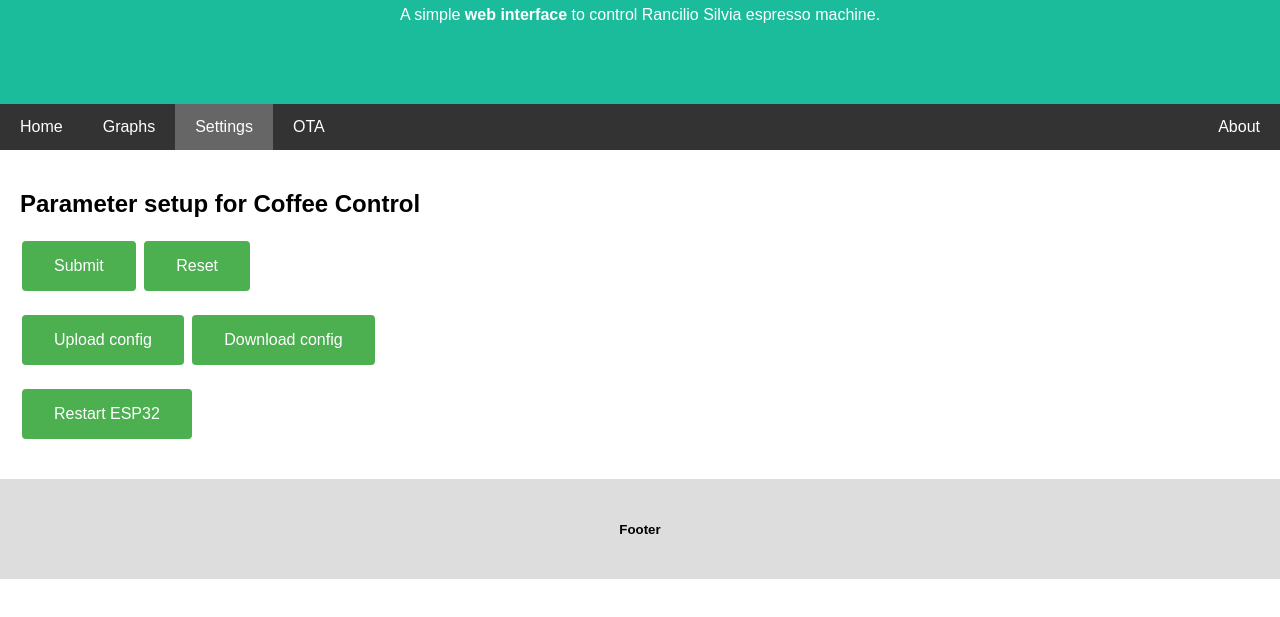
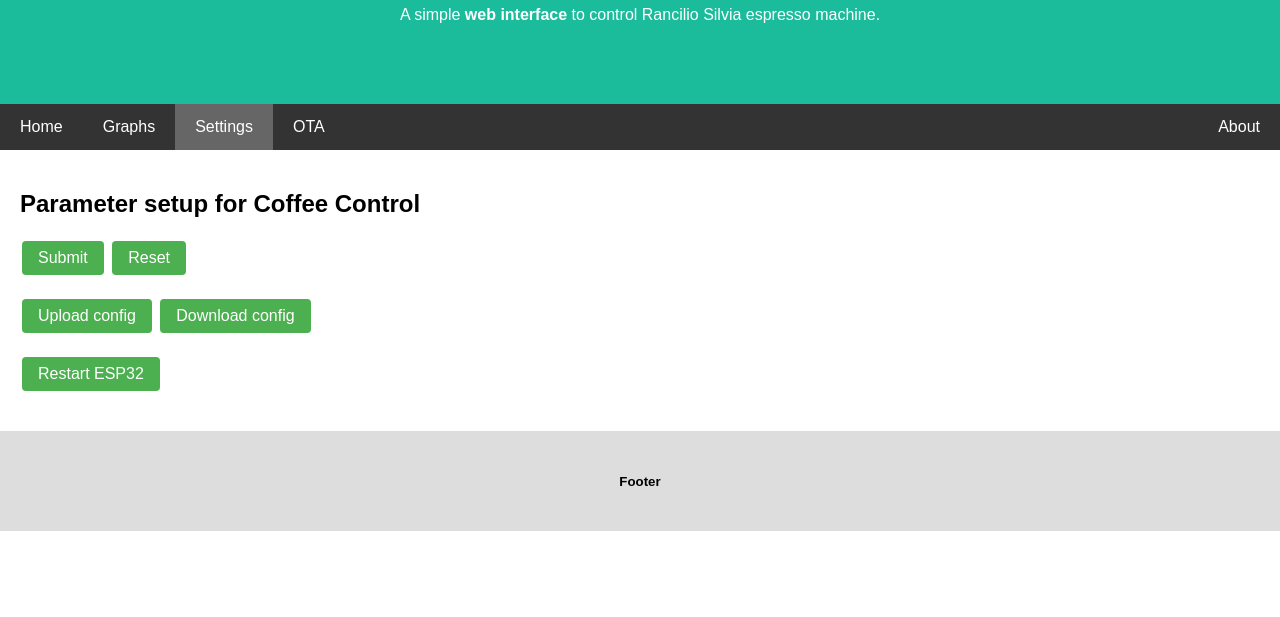
Before and after one commit to sebgad/CoffeeControl, a plain HTML site: page data/settings.html in a window 1280 px wide. Shown: the part 173-790 px from the top of the page. Drawn offline with Linux system fonts and the light colour scheme; no server answers.

Commit message:
change settings button layout

```diff
--- a/data/settings.html
+++ b/data/settings.html
@@ -241,7 +241,7 @@ function onRequestRestart(){
       background-color: #4CAF50;
       border: none;
       color: white;
-      padding: 16px 32px;
+      padding: 8px 16px;
       text-decoration: none;
       margin: 4px 2px;
       cursor: pointer;
```
